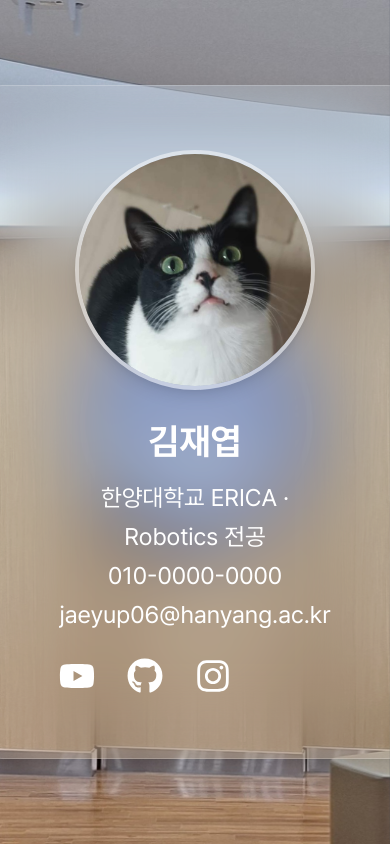
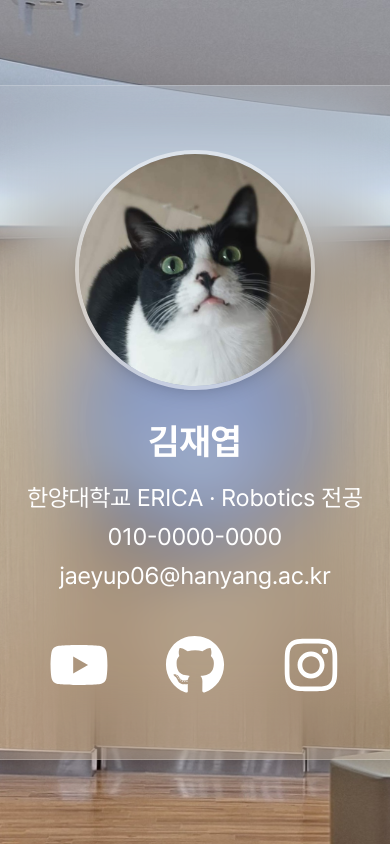
Before and after one commit to jaeyup06/jaeyup06, a Next.js app: page / in a window 390 px wide. Shown: the top 844 px of the page. Built offline with nearby package versions, Linux system fonts and the light colour scheme.

Commit message:
refactor: Tailwind CSS 수정

```diff
--- a/src/app/(root)/page.tsx
+++ b/src/app/(root)/page.tsx
@@ -2,21 +2,22 @@ import { FaGithub, FaInstagram, FaYoutube } from "react-icons/fa";
 
 function Home() {
   return (
-    <main className="flex items-center justify-center min-h-screen bg-[url('/banner.jpg')] bg-cover bg-center bg-fixed relative before:absolute before:inset-0 before:bg-gradient-to-br before:from-slate-800/80 before:via-gray-800/80 before:to-gray-900/80 before:-z-10">
-      <div className="backdrop-blur-2xl bg-white/10 border border-white/20 py-16 px-20 rounded-3xl shadow-xl flex flex-col md:flex-row items-center md:space-x-16 text-gray-100 relative z-10">
+    <main className="flex items-center justify-center min-h-screen bg-[url('/banner.jpg')] bg-cover bg-center">
+      <div className="backdrop-blur-2xl bg-white/10 border border-white/20 items-center py-16 px-16 rounded-3xl shadow-xl flex flex-col md:flex-row md:space-x-16 text-gray-100">
         <img
           src="/profile.jpg"
           alt="Profile"
           className="w-60 h-60 rounded-full border-4 border-white/50 shadow-lg"
         />
-        <div className="hidden md:block w-1 h-56 bg-white/50" />
+        <div className="w-1 h-56 bg-white/50 hidden md:block" />
         <div className="mt-8 md:mt-0 text-center md:text-left text-white">
           <h1 className="text-4xl font-bold mb-4">김재엽</h1>
-          <ul className="text-2xl leading-relaxed">
-            <li>한양대학교 ERICA · Robotics 전공</li> <li>010-0000-0000</li>
+          <ul className="text-2xl leading-relaxed whitespace-nowrap">
+            <li>한양대학교 ERICA · Robotics 전공</li>
+            <li>010-0000-0000</li>
             <li>jaeyup06@hanyang.ac.kr</li>
           </ul>
-          <div className="flex mt-6 space-x-8 text-4xl">
+          <div className="flex mt-10 md:mt-6 space-x-14 md:space-x-8 text-6xl md:text-4xl justify-center md:justify-start">
             <a
               href="https://youtube.com/@jaeyup06"
               target="_blank"
```
